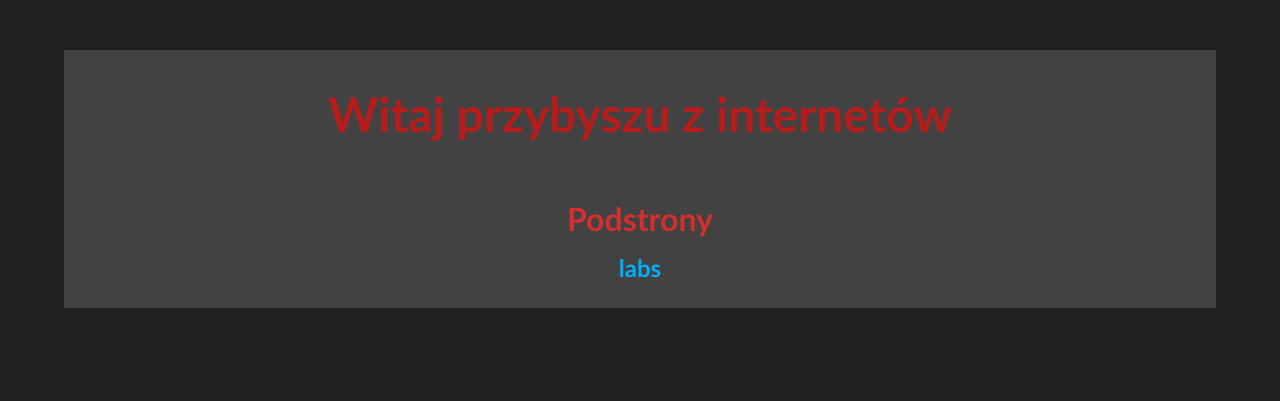
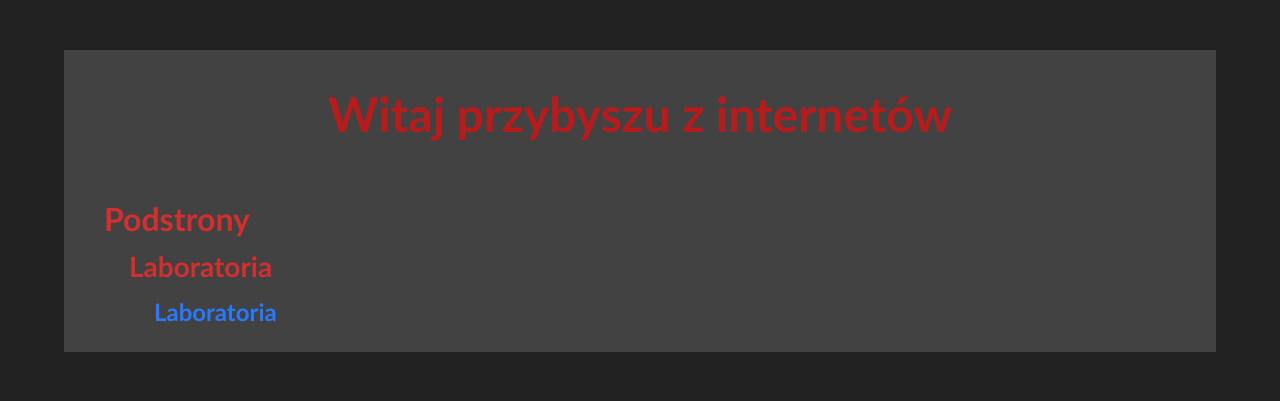
Before and after one commit to codespaghettifier/ti_public_html, a PHP site: page / in a window 1280 px wide. Shown: the top 401 px of the page. Run offline with PHP 8.4, Linux system fonts and the light colour scheme.

Commit message:
Changed files tree, added elements to indexes and main.css

```diff
--- a/main.css
+++ b/css/main.css
@@ -4,6 +4,8 @@
     --content_background_color: #424242;
     --main_header_color: #b71c1c;
     --menu_header_color: #d32f2f;
+    --catalog_link_color: #2979ff;
+    --catalog_link_color_hover: #82b1ff;
     --link_color: #00b0ff;
     --link_color_hover: #80d8ff;
 }
@@ -14,6 +16,7 @@ body
     margin: 50px 0;
     display: block;
     font-family: Calibri, Candara, Segoe, Segoe UI, Optima, Arial, sans-serif;
+    color: #ffffff;
 }
 
 a
@@ -46,8 +49,8 @@ header#main_header h1
 
 div.list_menu
 {
-    text-align: center;
-    margin: 0;
+    text-align: left;
+    margin: 0 40px;
     padding: 16px 0;
 }
 
@@ -66,19 +69,39 @@ header.list_menu_header h2
 
 div.list_menu .catalog_link
 {
-    color: var(--link_color);
+    color: var(--catalog_link_color);
     margin: 0;
 }
 
 div.list_menu .catalog_link:hover
 {
+    color: var(--catalog_link_color_hover);
+}
+
+div.list_menu .link
+{
+    color: var(--link_color);
+    margin: 0;
+}
+
+div.list_menu .link:hover
+{
     color: var(--link_color_hover);
 }
 
-div.list_menu .catalog_link h2
+div.list_menu h3
+{
+    font-size: 28px;
+    line-height: 42px;
+    padding: 1px 0;
+    margin: 0 25px;
+    color: var(--menu_header_color);
+}
+
+div.list_menu h4
 {
     font-size: 24px;
     line-height: 32px;
     padding: 8px 0;
-    margin: 0;
+    margin: 0 50px;
 }
--- a/index.html
+++ b/index.html
@@ -3,7 +3,7 @@
     <head>
         <meta charset="UTF-8">
         <title>Lab1 ćwiczenie 5</title>
-        <link rel="StyleSheet" href="main.css" type="text/css">
+        <link rel="StyleSheet" href="css/main.css" type="text/css">
     </head>
     <body>
         <div id="content">
@@ -15,8 +15,9 @@
                     <header class="list_menu_header">
                         <h2>Podstrony</h2>
                     </header>
+                    <h3>Laboratoria</h3>
                     <a class="catalog_link" href="labs/index.html">
-                        <h2>labs</h2>
+                        <h4>Laboratoria</h4>
                     </a>
                 </div>
             </article>
--- a/cwiczenie5.html
+++ b/labs/lab1/cwiczenie5.html
@@ -86,8 +86,8 @@
                         </tr>
                     </tfoot>
                 </table>
-                <a class="medium_image" href="images/jp2.jpg">
-                    <img class="medium_image" src="images/kremowka.jpg" >
+                <a class="medium_image" href="../../images/jp2.jpg">
+                    <img class="medium_image" src="../../images/kremowka.jpg" >
                 </a>
             </div>
         </article>
```
Also changed, not shown: labs/index.html (+25 -9 lines), labs/lab1/lab1.html (added, +34 -0 lines), labs/temp/index.html (added, +20 -0 lines), labs/lab1/cwiczenie5.css (renamed from cwiczenie5.css), labs/temp/index.css (renamed from labs/index.css).
